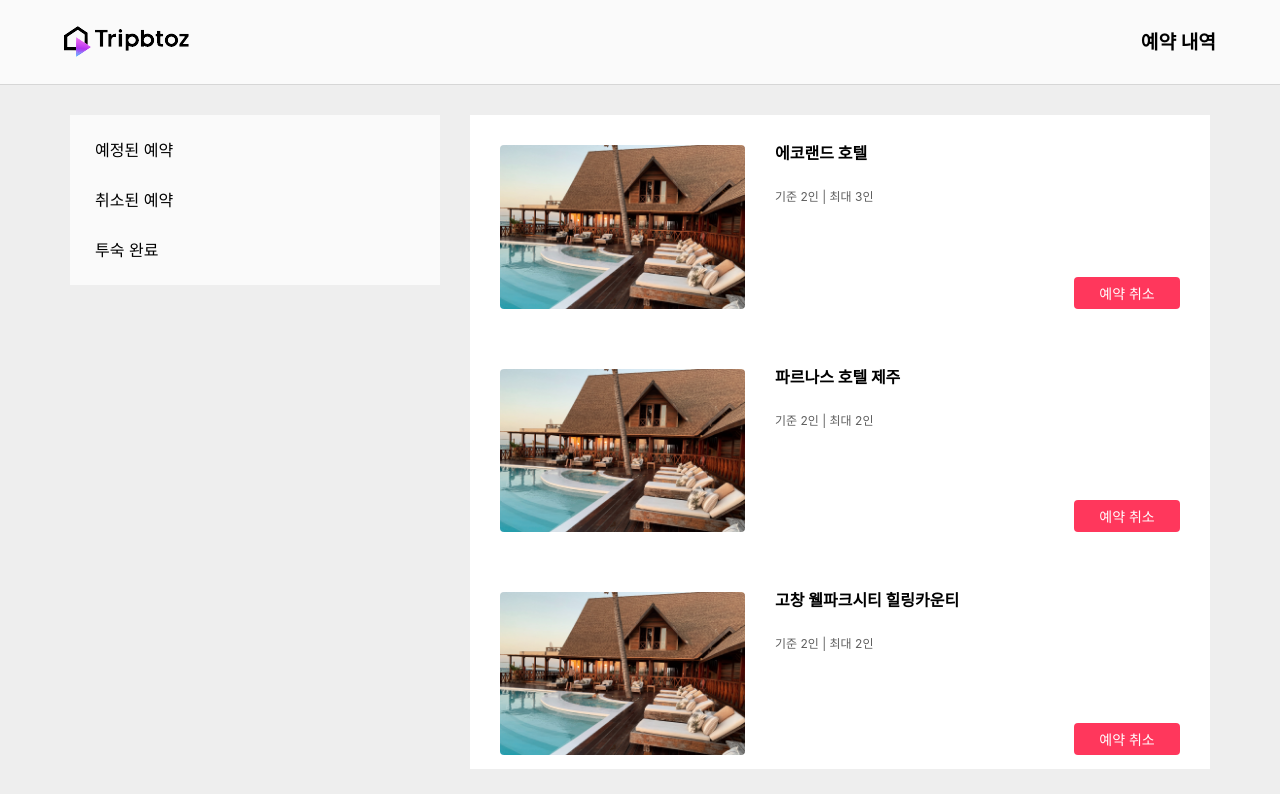
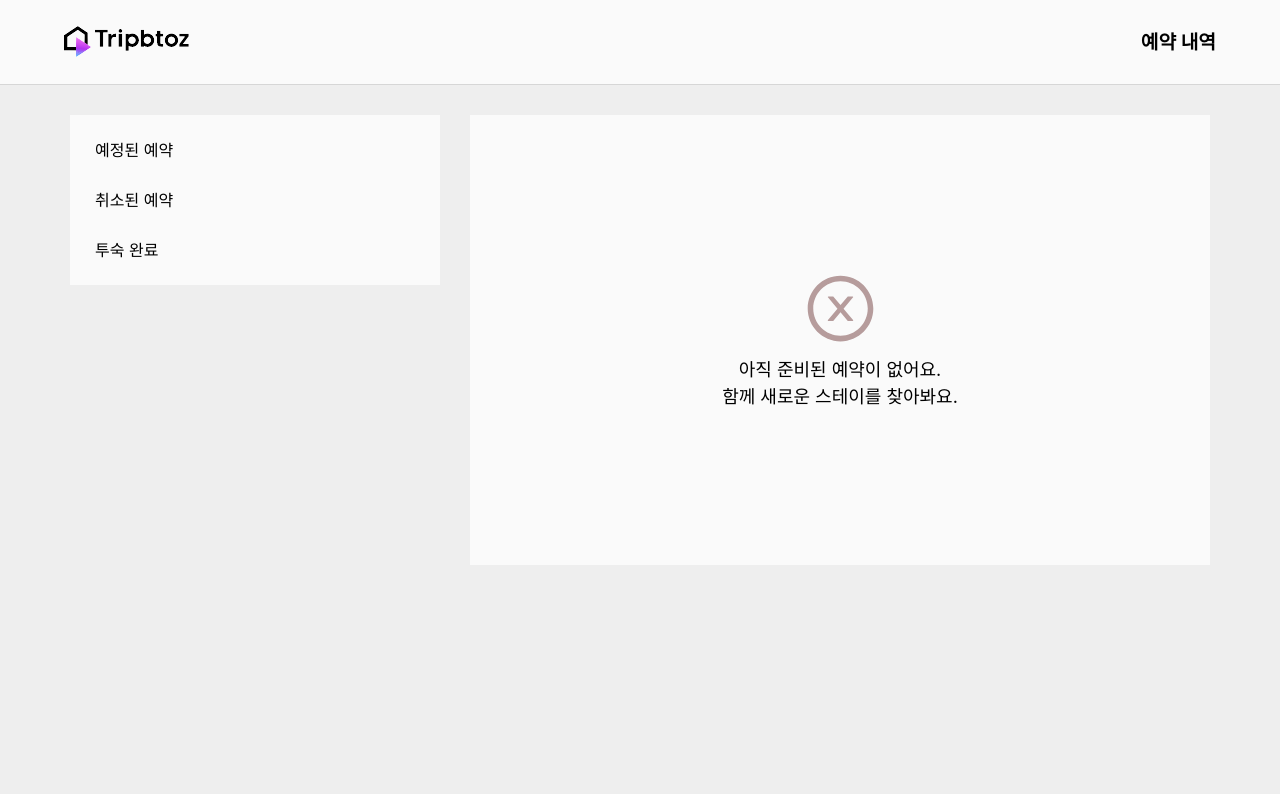
Before and after one commit to Wanted-Pre-Onboarding-Team1/Tripbtoz_Hotel_Reservation, a React (Create React App) app: page /bookings in a window 1280 px wide. Shown: the top 794 px of the page. Built offline with nearby package versions, Linux system fonts and the light colour scheme; a web font is replaced by a local one.

Commit message:
#18 chore : 미사용 코드 정리

```diff
--- a/src/pages/statusPage/StatusPage.tsx
+++ b/src/pages/statusPage/StatusPage.tsx
@@ -48,8 +48,8 @@ function StatusPage() {
       <ElementBlock>
         <ReservationMenu />
         <ListContainer>
-          <ReservationList dummyList={dummyData} />
-          {/* <ReservationList dummyList={[]} /> */}
+          {/* <ReservationList dummyList={dummyData} /> */}
+          <ReservationList dummyList={[]} />
         </ListContainer>
       </ElementBlock>
     </StatusContainer>
@@ -74,8 +74,11 @@ const StatusContainer = styled.main`
 const ListContainer = styled.article`
   flex: 2;
   width: 100%;
-  /* height: 50%; */
   overflow-y: auto;
+
+  @media (max-width: 480px) {
+    height: 100%;
+  }
 `;
 
 const ElementBlock = styled.article`
@@ -83,7 +86,6 @@ const ElementBlock = styled.article`
   justify-content: center;
   max-width: 1200px;
   width: 100%;
-  /* height: max-content; */
   padding: 0 30px;
 
   @media (max-width: 480px) {
@@ -91,7 +93,6 @@ const ElementBlock = styled.article`
     align-items: center;
     justify-content: flex-start;
     width: 100%;
-    box-shadow: 0 0 50px 5px rgba(0, 0, 0, 0.5);
     padding: 0;
   }
 `;
--- a/src/pages/statusPage/components/ReservationList.tsx
+++ b/src/pages/statusPage/components/ReservationList.tsx
@@ -93,30 +93,14 @@ const BasicBlock = styled.section`
   justify-content: center;
   align-items: center;
   background-color: ${palette.backgroundColor};
-
-  /* @media (max-width: 1023px) {
-    width: 770px;
-    padding: 0;
-  }
-
-  @media (max-width: 767px) {
-    width: 100%;
-  } */
 `;
 
 const ReservationListBlock = styled(BasicBlock)`
-  /* min-width: 700px; */
-  /* width: 100%; */
   height: max-content;
 
-  /* @media (max-width: 1023px) {
-    width: 760px;
+  @media (max-width: 480px) {
+    min-height: 100%;
   }
-
-  @media (max-width: 767px) {
-    min-width: 0;
-    width: 100%;
-  } */
 `;
 
 const NoResultBox = styled(BasicBlock)`
@@ -126,26 +110,14 @@ const NoResultBox = styled(BasicBlock)`
   align-items: center;
   width: 100%;
   height: 450px;
-
-  /* @media (max-width: 767px) {
-    height: 100vh;
-  } */
 `;
 
 const PStyled = styled.p`
   font-size: 18px;
   line-height: 1.5;
-
-  /* @media (max-width: 767px) {
-    font-size: 4vw;
-  } */
 `;
 
 const DivStyled = styled.div`
   font-size: 75px;
   color: ${palette.disabledFontColor};
-
-  /* @media (max-width: 767px) {
-    font-size: 17vw;
-  } */
 `;
```
Also changed, not shown: src/pages/statusPage/components/ReservationMenu.tsx (+0 -22 lines).
